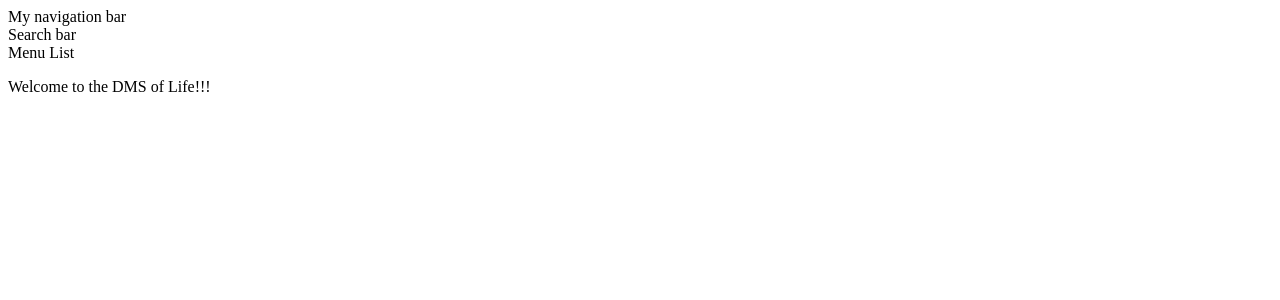
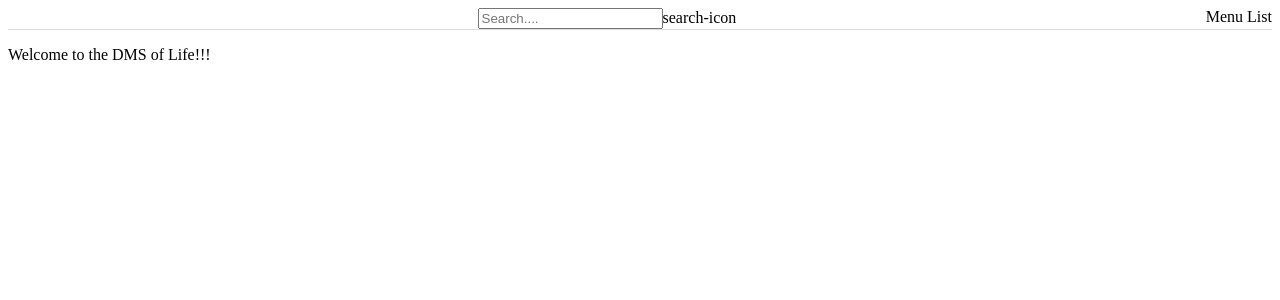
Before and after one commit to KaiserPhemi/writ-front-end, a React app: page / in a window 1280 px wide. Shown: the top 300 px of the page. Built offline with nearby package versions, Linux system fonts and the light colour scheme; what redux-immutable-state-invariant would draw is missing.

Commit message:
ft(home-logo): implement-home-button
- add logo container
- install sass loader
- install style loader
- add style sheet

[Starts #164680111]

```diff
--- a/package.json
+++ b/package.json
@@ -34,12 +34,16 @@
     "@types/react-dom": "^16.8.2",
     "@types/react-redux": "^7.0.3",
     "@types/react-router-dom": "^4.3.1",
+    "css-loader": "^2.1.1",
     "html-webpack-plugin": "^3.2.0",
+    "node-sass": "^4.11.0",
     "react": "^16.8.4",
     "react-dom": "^16.8.4",
     "react-redux": "^6.0.1",
     "redux": "^4.0.1",
     "redux-thunk": "^2.3.0",
+    "sass-loader": "^7.1.0",
+    "style-loader": "^0.23.1",
     "webpack-md5-hash": "^0.0.6"
   }
 }
--- a/src/components/general/defaultStyles/_default.scss
+++ b/src/components/general/defaultStyles/_default.scss
@@ -0,0 +1,2 @@
+// Borders
+$main-border: 1px solid #ddd;
--- /dev/null
+++ b/src/components/general/navigationBar/HomeLogo.tsx
@@ -0,0 +1,15 @@
+// react libraries
+import * as React from 'react';
+
+/**
+ * @desc
+ */
+const HomeLogo:React.SFC  = () => {
+  return (
+    <div className='main-logo-container'>
+      <img src="" alt=""/>
+    </div>
+  )
+}
+
+export default HomeLogo;
--- a/src/components/general/navigationBar/NavigationBar.tsx
+++ b/src/components/general/navigationBar/NavigationBar.tsx
@@ -2,10 +2,17 @@
 import * as React from 'react';
 
 // interfaces
-import { INavigationBarProps, INavigationBarState } from '../../../interfaces/navigationBar';
+import {
+  INavigationBarProps,
+  INavigationBarState
+} from '../../../interfaces/navigationBar';
+
+// components
+import HomeLogo from './HomeLogo';
+import SearchBar from './SearchBar';
 
 // styles
-// import './navBar.scss';
+import './navBar.scss';
 
 /**
  * @desc
@@ -14,8 +21,8 @@ class NavigationBar extends React.Component<INavigationBarProps, INavigationBarS
   public render() {
     return (
       <nav className='main-navigation-bar'>
-        <div>My navigation bar</div>
-        <div>Search bar</div>
+        <HomeLogo />
+        <SearchBar/>
         <div>Menu List</div>
       </nav>
     );
--- /dev/null
+++ b/src/components/general/navigationBar/SearchBar.tsx
@@ -0,0 +1,23 @@
+// react libraries
+import * as React from 'react';
+
+/**
+ * @desc
+ */
+class SearchBar extends React.Component {
+  public render() {
+    return (
+      <div className='main-search-bar'>
+        <label htmlFor="search-bar">
+          <input
+            type="text"
+            placeholder="Search...."
+          />
+          <span>search-icon</span>
+        </label>
+      </div>
+    );
+  }
+}
+
+export default SearchBar;
--- a/src/components/general/navigationBar/navBar.scss
+++ b/src/components/general/navigationBar/navBar.scss
@@ -1,3 +1,7 @@
+@import '../defaultStyles/default';
+
 .main-navigation-bar {
-
+  display: flex;
+  justify-content: space-between;
+  border-bottom: $main-border;
 }
--- a/webpack.config.js
+++ b/webpack.config.js
@@ -28,8 +28,9 @@ module.exports = {
   ],
   module: {
       rules: [
-          { test: /\.tsx?$/, loader: "awesome-typescript-loader" },
-          { enforce: "pre", test: /\.js$/, loader: "source-map-loader" }
+      { test: /\.tsx?$/, loader: "awesome-typescript-loader" },
+      { test: /\.scss$/, loader: ["style-loader", "css-loader", "sass-loader"] },
+      { enforce: "pre", test: /\.js$/, loader: "source-map-loader" }
       ]
   }
 };
```
Also changed, not shown: 1 other file (tests, documents, lock files or other folders).
